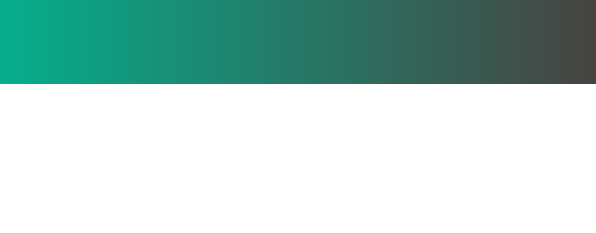
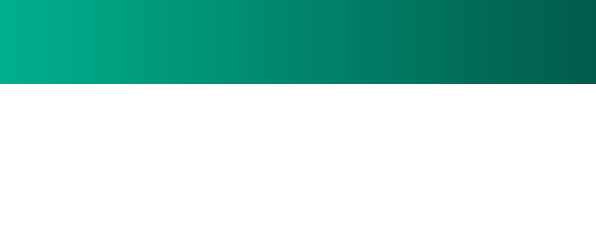
Before and after one commit to moh112004/rajil-client-form, a plain HTML site: page index.html in a window 1280 px wide. Shown: the top 233 px of the page, 684-1280 px from the left. Drawn offline with nearby package versions, Linux system fonts and the light colour scheme.

Commit message:
Update style.css

```diff
--- a/css/style.css
+++ b/css/style.css
@@ -1,12 +1,12 @@
 body {
-    background: linear-gradient(white, white) center top no-repeat, linear-gradient(135deg, #00B692, #00B692, #474341) center bottom no-repeat;
+    background: linear-gradient(white, white) center top no-repeat, linear-gradient(135deg, #00B692, #00B692, #015B4A) center bottom no-repeat;
     background-size: 100% 350px, 100% auto;
     background-attachment: fixed;
 }
 
 .app-bar {
     display: flex;
-    background-image: linear-gradient(90deg, #00B692, #00B692, #474341);
+    background-image: linear-gradient(90deg, #00B692, #00B692, #015B4A);
     position: fixed;
     width: 100%;
     z-index: 2;
```
